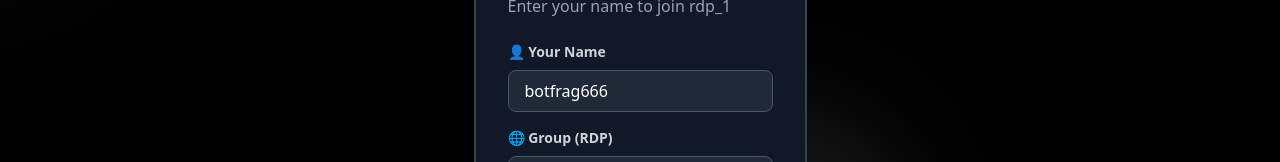
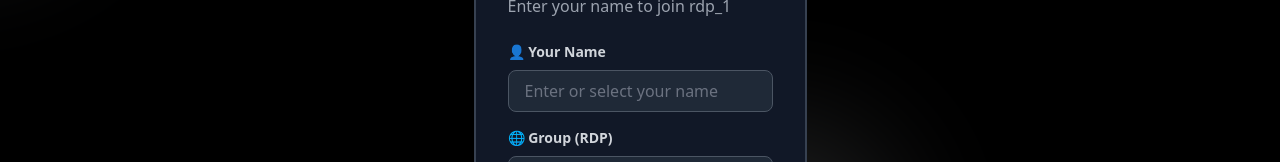
Before and after one commit to wilhelmusolejr/wav-odio-bot, a React (Vite) app in the folder client/: page /player in a window 1280 px wide. Shown: the part 263-425 px from the top of the page. Built offline with nearby package versions, Linux system fonts and the light colour scheme; no server answers.

Commit message:
make username input to datalist

```diff
--- a/client/src/pages/player.jsx
+++ b/client/src/pages/player.jsx
@@ -7,7 +7,7 @@ const API_URL = "http://192.168.177.251:8080";
 const RDP_NAME = "rdp_1";
 
 export default function Player() {
-  const [playerName, setPlayerName] = useState("botfrag666");
+  const [playerName, setPlayerName] = useState("");
   const [audioList, setAudioList] = useState([]);
   const [audioControls, setAudioControls] = useState({});
   const [connected, setConnected] = useState(false);
@@ -159,13 +159,18 @@ export default function Player() {
       groupName: data.groupName,
       rdpName: data.rdpName,
     });
+
+    // 🔥 TRUST THE SERVER
+    setPlayerName(data.playerName ?? data.clientId);
+
     setError("");
 
-    // Fetch audio files for this player
-    fetchAudiosForPlayer(playerName);
+    fetchAudiosForPlayer(data.playerName);
   };
 
   const fetchAudiosForPlayer = async (name) => {
+    console.log(`📥 Fetching audio files for player: ${name}`);
+
     try {
       const response = await fetch(
         `${API_URL}/api/audios/${encodeURIComponent(name)}`,
@@ -459,15 +464,23 @@ export default function Player() {
                         👤 Your Name
                       </label>
                       <input
+                        list="player-names"
                         type="text"
                         value={playerName}
                         onChange={(e) => {
                           setPlayerName(e.target.value);
                           setError("");
                         }}
-                        placeholder="Enter your name"
+                        placeholder="Enter or select your name"
                         className="w-full px-4 py-2 border border-gray-600 rounded-lg focus:border-gray-400 focus:outline-none bg-gray-800 text-white placeholder-gray-500"
                       />
+
+                      <datalist id="player-names">
+                        <option value="botfrag666" />
+                        <option value="player1" />
+                        <option value="player2" />
+                        <option value="admin" />
+                      </datalist>
                     </div>
 
                     <div>
```
